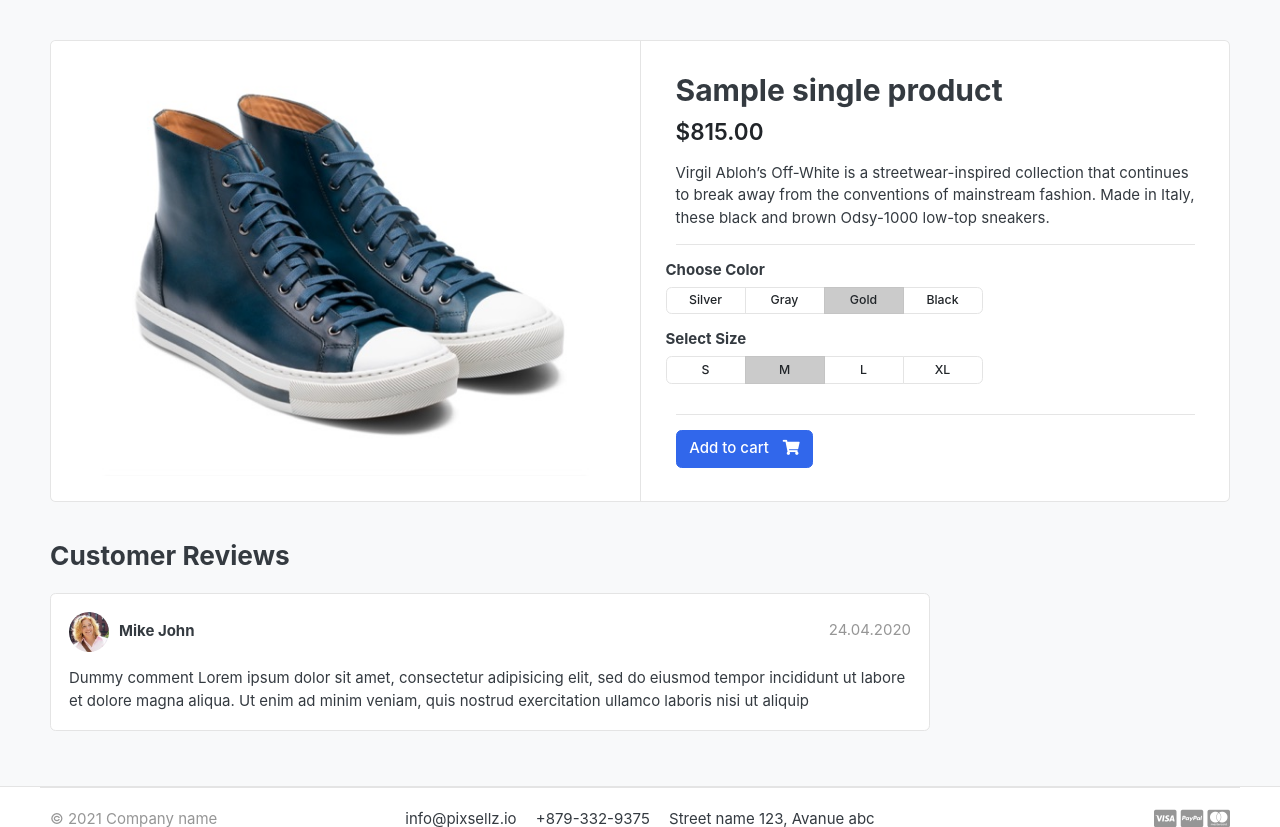
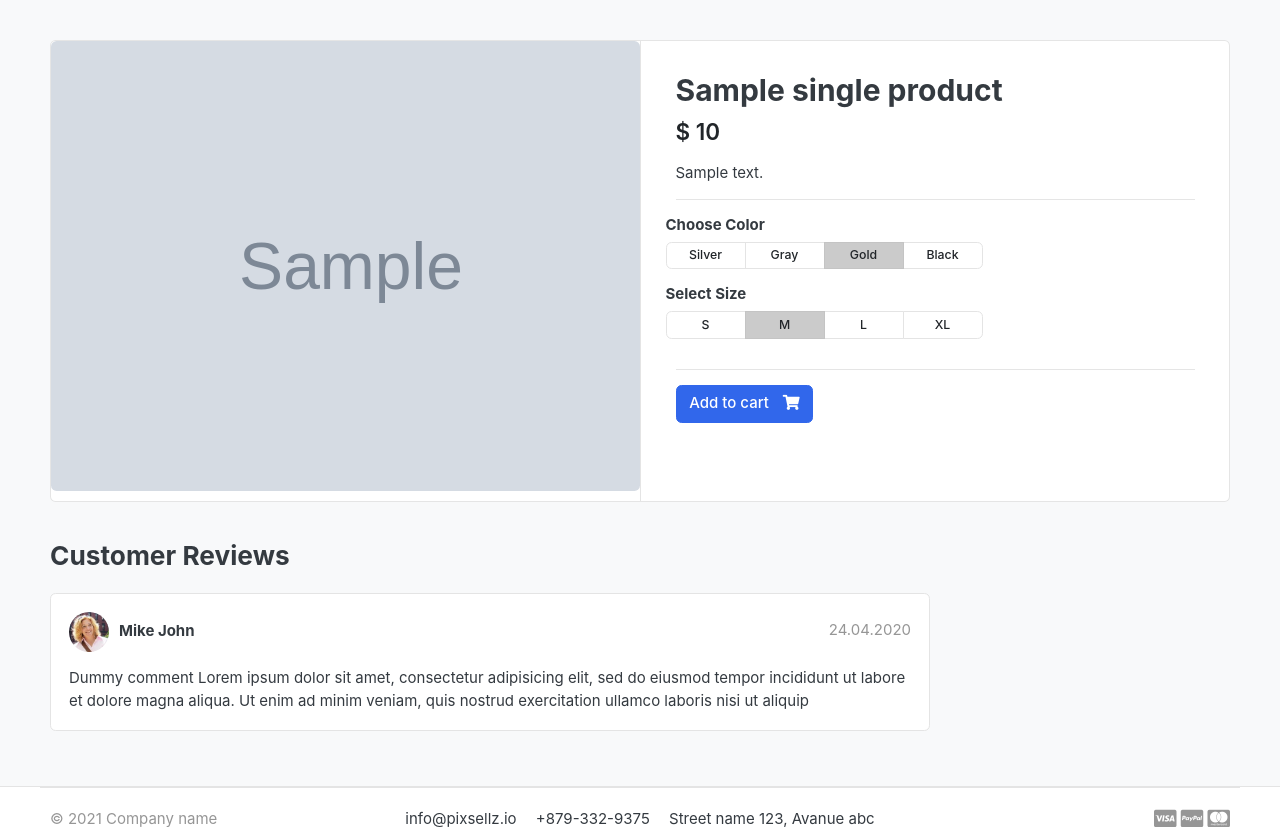
Before and after one commit to TonmoyChak/GreatKart-App, a Django app: template templates/store/product_detail.html in a window 1280 px wide. Shown: the part 118-945 px from the top of the page. Run offline with Django 3.2, Linux system fonts and the light colour scheme; the template is opened without the code that fills it: most values are stand-ins (such as "Sample title", 1, 10 or a date in 2020); grey boxes marked "Sample" are stand-in pictures; some libraries are stand-ins or nearby versions; some web fonts are replaced.

Commit message:
modified product_detail

```diff
--- a/templates/store/product_detail.html
+++ b/templates/store/product_detail.html
@@ -10,7 +10,7 @@
 		<aside class="col-md-6">
 <article class="gallery-wrap">
 	<div class="img-big-wrap">
-	   <a href="#"><img src="{% static './images/items/12.jpg' %}"></a>
+	   <a href="#"><img src="{{single_product.images.url}}"></a>
 	</div> <!-- img-big-wrap.// -->
 
 </article> <!-- gallery-wrap .end// -->
@@ -21,10 +21,10 @@
 <h2 class="title">{{ single_product.product_name }}</h2>
 
 <div class="mb-3">
-	<var class="price h4">$815.00</var>
+	<var class="price h4">$ {{single_product.price}}</var>
 </div>
 
-<p>Virgil Abloh’s Off-White is a streetwear-inspired collection that continues to break away from the conventions of mainstream fashion. Made in Italy, these black and brown Odsy-1000 low-top sneakers.</p>
+<p>{{single_product.description}}</p>
 
 
 <hr>
```
